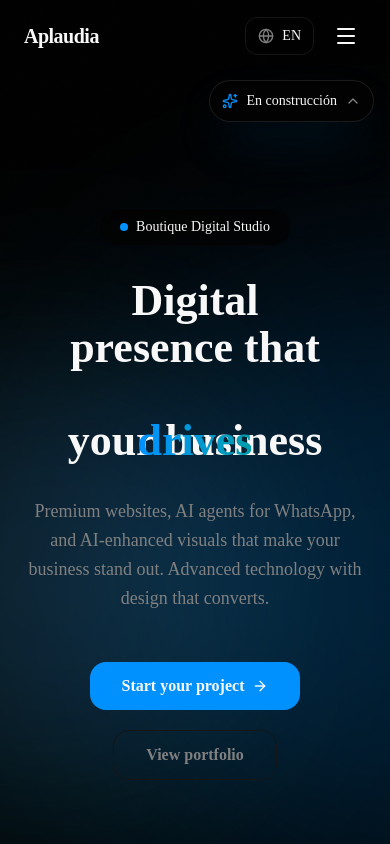
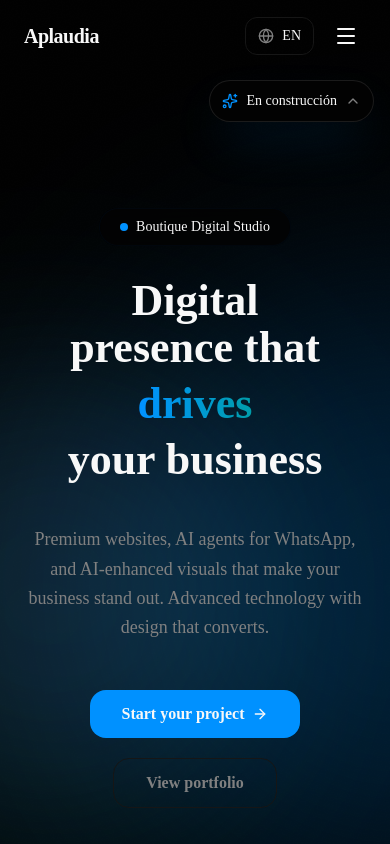
Before and after one commit to Carlaidus/Aplaudia, a Next.js app: page / in a window 390 px wide. Shown: the top 844 px of the page. Built offline with nearby package versions, Linux system fonts and the light colour scheme.

Commit message:
fix: stabilize mobile landing layout

```diff
--- a/components/motion-performance-provider.tsx
+++ b/components/motion-performance-provider.tsx
@@ -1,15 +1,17 @@
 "use client"
 
 import { MotionConfig, useReducedMotion } from "framer-motion"
-import { useEffect, useState, type ReactNode } from "react"
+import { useEffect, useLayoutEffect, useState, type ReactNode } from "react"
 
 const lightweightMotionQuery = "(max-width: 900px), (pointer: coarse)"
+const useIsomorphicLayoutEffect =
+  typeof window === "undefined" ? useEffect : useLayoutEffect
 
 export function useLightweightMotion() {
   const prefersReducedMotion = useReducedMotion()
   const [matchesLightweightDevice, setMatchesLightweightDevice] = useState(false)
 
-  useEffect(() => {
+  useIsomorphicLayoutEffect(() => {
     const mediaQuery = window.matchMedia(lightweightMotionQuery)
     const update = () => setMatchesLightweightDevice(mediaQuery.matches)
 
--- a/components/sections/construction-notice.tsx
+++ b/components/sections/construction-notice.tsx
@@ -8,11 +8,21 @@ import { siteConfig } from "@/content/site"
 export function ConstructionNotice() {
   const { constructionNotice } = siteConfig
   const [isMinimized, setIsMinimized] = useState(false)
+  const [isNearTop, setIsNearTop] = useState(true)
 
   useEffect(() => {
     if (window.matchMedia("(max-width: 900px)").matches) {
       setIsMinimized(true)
     }
+  }, [])
+
+  useEffect(() => {
+    const updatePosition = () => setIsNearTop(window.scrollY < 120)
+
+    updatePosition()
+    window.addEventListener("scroll", updatePosition, { passive: true })
+
+    return () => window.removeEventListener("scroll", updatePosition)
   }, [])
 
   if (isMinimized) {
@@ -23,14 +33,21 @@ export function ConstructionNotice() {
         animate={{ opacity: 1, y: 0, scale: 1 }}
         transition={{ duration: 0.35, ease: [0.22, 1, 0.36, 1] }}
         onClick={() => setIsMinimized(false)}
-        className="fixed right-4 top-20 z-[60] inline-flex max-w-[calc(100vw-2rem)] items-center gap-2 whitespace-nowrap rounded-full border border-white/10 bg-card/90 px-3 py-2.5 text-sm font-medium text-foreground shadow-2xl shadow-primary/20 backdrop-blur-2xl transition-colors hover:border-primary/40 focus-visible:outline-none focus-visible:ring-2 focus-visible:ring-primary focus-visible:ring-offset-2 focus-visible:ring-offset-background sm:px-3.5 min-[901px]:bottom-4 min-[901px]:top-auto"
+        className={`fixed right-4 z-[60] inline-flex max-w-[calc(100vw-2rem)] items-center gap-2 whitespace-nowrap rounded-full border border-white/10 bg-card/90 px-3 py-2.5 text-sm font-medium text-foreground shadow-2xl shadow-primary/20 backdrop-blur-2xl transition-colors hover:border-primary/40 focus-visible:outline-none focus-visible:ring-2 focus-visible:ring-primary focus-visible:ring-offset-2 focus-visible:ring-offset-background sm:px-3.5 min-[901px]:bottom-4 min-[901px]:top-auto ${
+          isNearTop ? "top-20" : "bottom-4"
+        }`}
         aria-label="Mostrar aviso de construcción"
       >
         <Sparkles className="h-4 w-4 text-primary" aria-hidden="true" />
-        <span className="shrink-0">{constructionNotice.status}</span>
+        <span className={isNearTop ? "shrink-0" : "sr-only sm:not-sr-only sm:shrink-0"}>
+          {constructionNotice.status}
+        </span>
         <span className="hidden shrink-0 px-0.5 text-muted-foreground sm:inline" aria-hidden="true">-</span>
         <span className="hidden shrink-0 text-xs text-muted-foreground sm:inline">{constructionNotice.dateLabel}</span>
-        <ChevronUp className="h-4 w-4 text-muted-foreground" aria-hidden="true" />
+        <ChevronUp
+          className={isNearTop ? "h-4 w-4 text-muted-foreground" : "hidden h-4 w-4 text-muted-foreground sm:block"}
+          aria-hidden="true"
+        />
       </motion.button>
     )
   }
--- a/components/sections/hero.tsx
+++ b/components/sections/hero.tsx
@@ -46,6 +46,7 @@ function AnimatedText({
                       delay: delay + (startIndex + charIndex) * 0.025,
                       ease: [0.22, 1, 0.36, 1],
                     }}
+                    className="max-[900px]:!transform-none max-[900px]:!opacity-100 motion-reduce:!transform-none motion-reduce:!opacity-100"
                     style={{ display: "inline-block", transformOrigin: "bottom" }}
                   >
                     {char}
@@ -71,21 +72,17 @@ function MaskedWord({
   delay?: number
   disabled?: boolean
 }) {
-  if (disabled) {
-    return <span className="inline-block">{children}</span>
-  }
-
   return (
     <span className="relative inline-block overflow-hidden">
       <motion.span
-        initial={{ y: "100%" }}
+        initial={disabled ? false : { y: "100%" }}
         animate={{ y: 0 }}
         transition={{
-          duration: 0.8,
-          delay,
+          duration: disabled ? 0 : 0.8,
+          delay: disabled ? 0 : delay,
           ease: [0.22, 1, 0.36, 1],
         }}
-        className="inline-block"
+        className="inline-block max-[900px]:!transform-none motion-reduce:!transform-none"
       >
         {children}
       </motion.span>
--- a/components/sections/services.tsx
+++ b/components/sections/services.tsx
@@ -241,7 +241,7 @@ export function Services() {
               initial={{ opacity: 0, y: 30 }}
               animate={isHeaderInView ? { opacity: 1, y: 0 } : {}}
               transition={{ duration: 0.6, delay: 0.3 }}
-              className="inline-block"
+              className="inline-block max-[900px]:!transform-none max-[900px]:!opacity-100 motion-reduce:!transform-none motion-reduce:!opacity-100"
             >
               {t("title")}
             </motion.span>
@@ -250,7 +250,7 @@ export function Services() {
               initial={{ opacity: 0, scale: 0.8 }}
               animate={isHeaderInView ? { opacity: 1, scale: 1 } : {}}
               transition={{ duration: 0.6, delay: 0.5, type: "spring" }}
-              className="inline-block text-gradient-blue-cyan"
+              className="inline-block text-gradient-blue-cyan max-[900px]:!transform-none max-[900px]:!opacity-100 motion-reduce:!transform-none motion-reduce:!opacity-100"
             >
               {t("titleHighlight")}
             </motion.span>
@@ -259,7 +259,7 @@ export function Services() {
               initial={{ opacity: 0, y: -30 }}
               animate={isHeaderInView ? { opacity: 1, y: 0 } : {}}
               transition={{ duration: 0.6, delay: 0.7 }}
-              className="inline-block"
+              className="inline-block max-[900px]:!transform-none max-[900px]:!opacity-100 motion-reduce:!transform-none motion-reduce:!opacity-100"
             >
               {t("titleEnd")}
             </motion.span>
```
